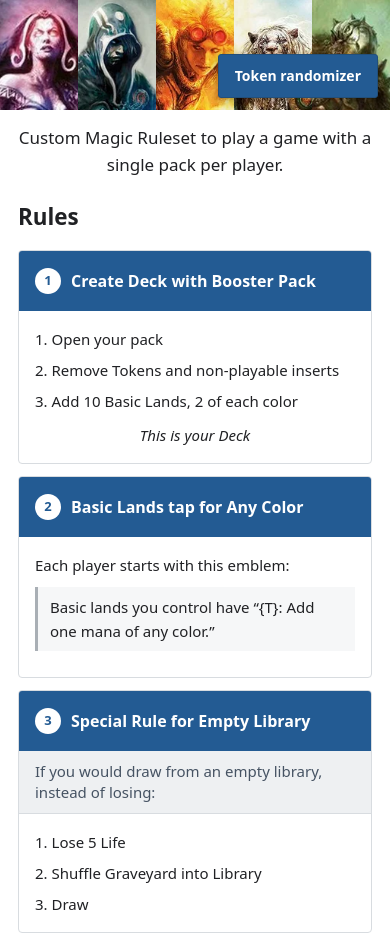
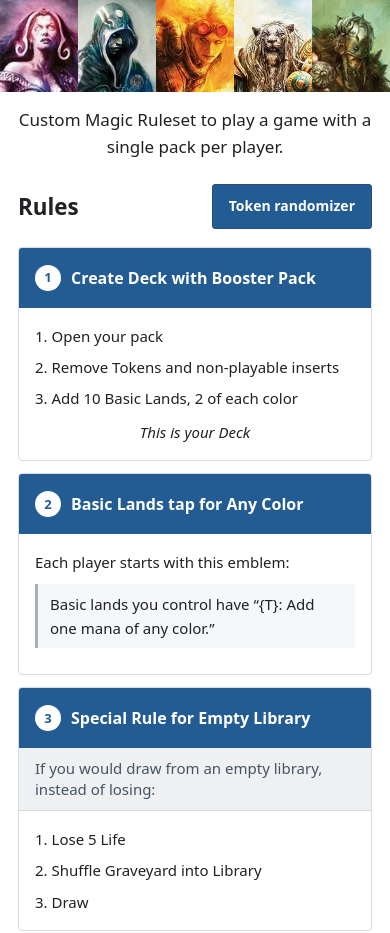
Before and after one commit to ashears/MTG-Pack-Battle, a website: page index.html in a window 390 px wide. Shown: the top 933 px of the page. Drawn offline with Linux system fonts and the light colour scheme.

Commit message:
Shorten the Planeswalker banner

```diff
--- a/index.html
+++ b/index.html
@@ -8,7 +8,7 @@
   <title>MTG Pack Battle</title>
   <link rel="icon" type="image/svg+xml" href="./assets/favicon.svg">
   <link rel="preload" as="image" href="./assets/banner.webp">
-  <link rel="stylesheet" href="./styles.css?v=1.3.10">
+  <link rel="stylesheet" href="./styles.css?v=1.3.11">
 </head>
 <body>
   <a class="skip-link" href="#main">Skip to content</a>
@@ -22,12 +22,14 @@
           <div class="banner-portrait ajani"></div>
           <div class="banner-portrait garruk"></div>
         </div>
-        <nav class="banner-nav banner-nav-overlay" aria-label="Main navigation"><a class="button" href="./randomizer.html">Token randomizer</a></nav>
       </div>
       <h1 class="wrap ruleset-title">Custom Magic Ruleset to play a game with a single pack per player.</h1>
     </div>
     <section class="wrap section rules-section" id="rules" aria-labelledby="rules-title">
-      <h2 id="rules-title">Rules</h2>
+      <div class="rules-heading">
+        <h2 id="rules-title">Rules</h2>
+        <nav aria-label="Main navigation"><a class="button rules-nav-link" href="./randomizer.html">Token randomizer</a></nav>
+      </div>
       <ol class="rules-list" role="list">
         <li>
           <div class="rule-header">
--- a/styles.css
+++ b/styles.css
@@ -22,11 +22,11 @@ h2 { font-size: 1.4rem; font-weight: 650; line-height: 1.3; }
 h3 { font-size: 1rem; font-weight: 600; }
 .wrap { width: min(1000px, calc(100% - 48px)); margin-inline: auto; }
 .intro { padding-top: 0; }
-.banner-header { position: relative; margin-bottom: 16px; }
+.banner-header { margin-bottom: 16px; }
 .banner-art {
   display: grid;
   grid-template-columns: repeat(5, minmax(0, 1fr));
-  height: clamp(148px, 11vw, 240px);
+  height: clamp(120px, 9vw, 200px);
   background: #23252a;
 }
 .banner-portrait {
@@ -56,12 +56,13 @@ h3 { font-size: 1rem; font-weight: 600; }
 .banner-portrait.ajani { --panel-start: 656; --panel-end: 870; --face-x: 742; --face-y: 98; }
 .banner-portrait.garruk { --panel-start: 872; --panel-end: 1080; --face-x: 1020; --face-y: 94; }
 .banner-nav { margin: 12px 16px 0; text-align: right; }
-.banner-nav-overlay { position: absolute; right: 16px; bottom: 16px; margin: 0; }
 .banner-nav .button { display: inline-block; text-decoration: none; box-shadow: 0 2px 8px #0005; }
 .ruleset-title { text-align: center; }
 .page-title { font-size: 1.4rem; font-weight: 650; line-height: 1.3; }
 .section { padding-block: 32px; }
 .rules-section { padding-top: 24px; }
+.rules-heading { display: flex; align-items: center; justify-content: space-between; gap: 12px; }
+.rules-nav-link { display: inline-block; text-decoration: none; }
 .rules-list { display: grid; grid-template-columns: repeat(3, minmax(0, 1fr)); list-style: none; padding: 0; margin: 18px 0; gap: 16px; }
 .rules-list > li { display: flex; flex-direction: column; border: 1px solid var(--line); border-radius: 4px; overflow: hidden; background: #fff; }
 .rule-header { display: flex; align-items: center; flex-shrink: 0; min-height: calc(2.5rem + 20px); gap: 10px; padding: 10px 18px; background: #235b93; color: #fff; }
@@ -84,9 +85,8 @@ h3 { font-size: 1rem; font-weight: 600; }
   .rule-subtitle { padding-inline: 16px; }
   .rule-body { padding: 16px; }
   .banner-header { margin-bottom: 14px; }
-  .banner-nav:not(.banner-nav-overlay) { margin-inline: 12px; }
-  .banner-nav-overlay { right: 12px; bottom: 12px; }
-  .banner-art { height: 110px; }
+  .banner-nav { margin-inline: 12px; }
+  .banner-art { height: 92px; }
 }
 blockquote { margin: 10px 0; padding: 8px 16px; border-left: 3px solid #a9afb5; background: #f6f7f8; }
 .rules-footnote { color: var(--muted); font-size: .875rem; }
```
Also changed, not shown: randomizer.html (+1 -1 lines), README.md.
